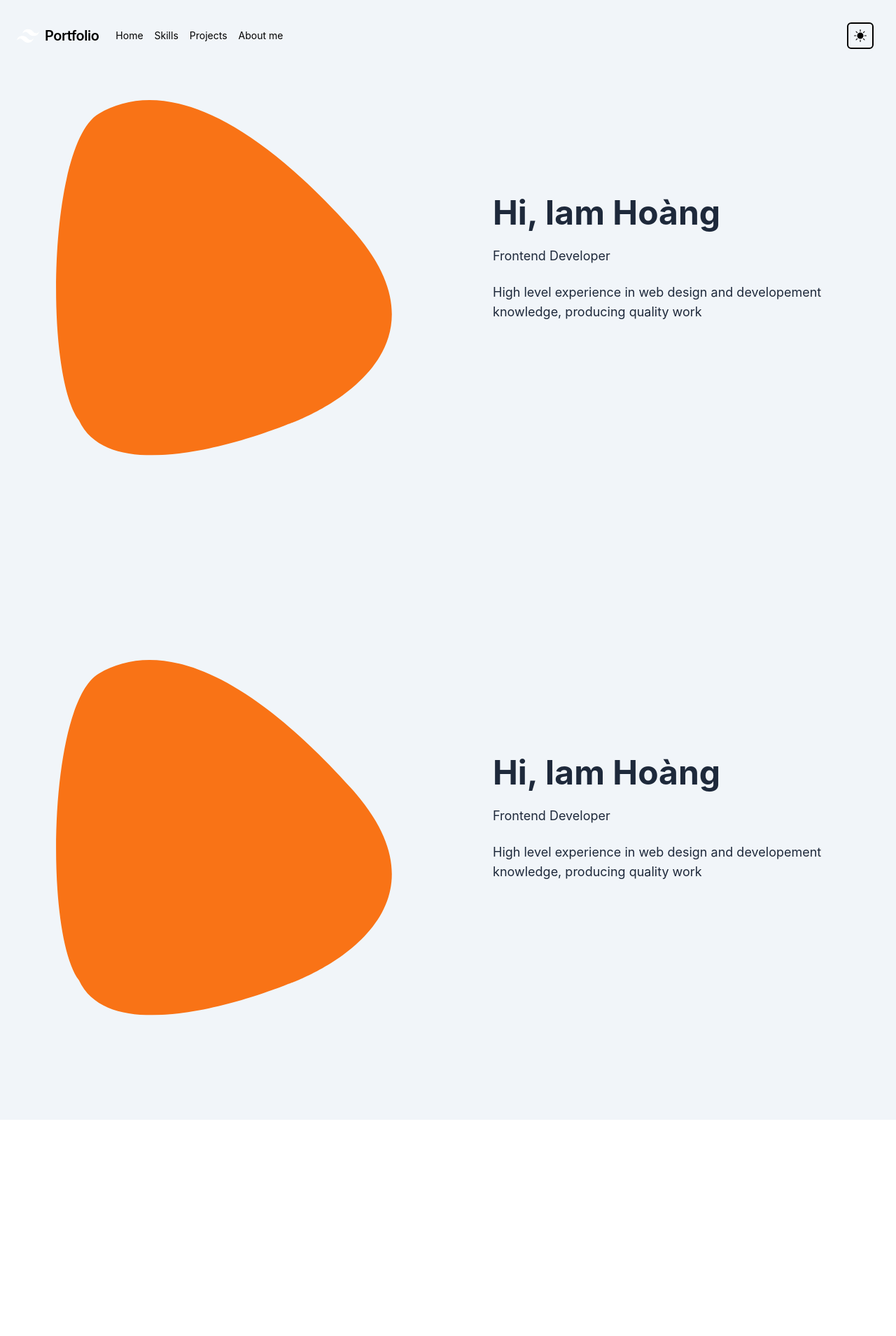
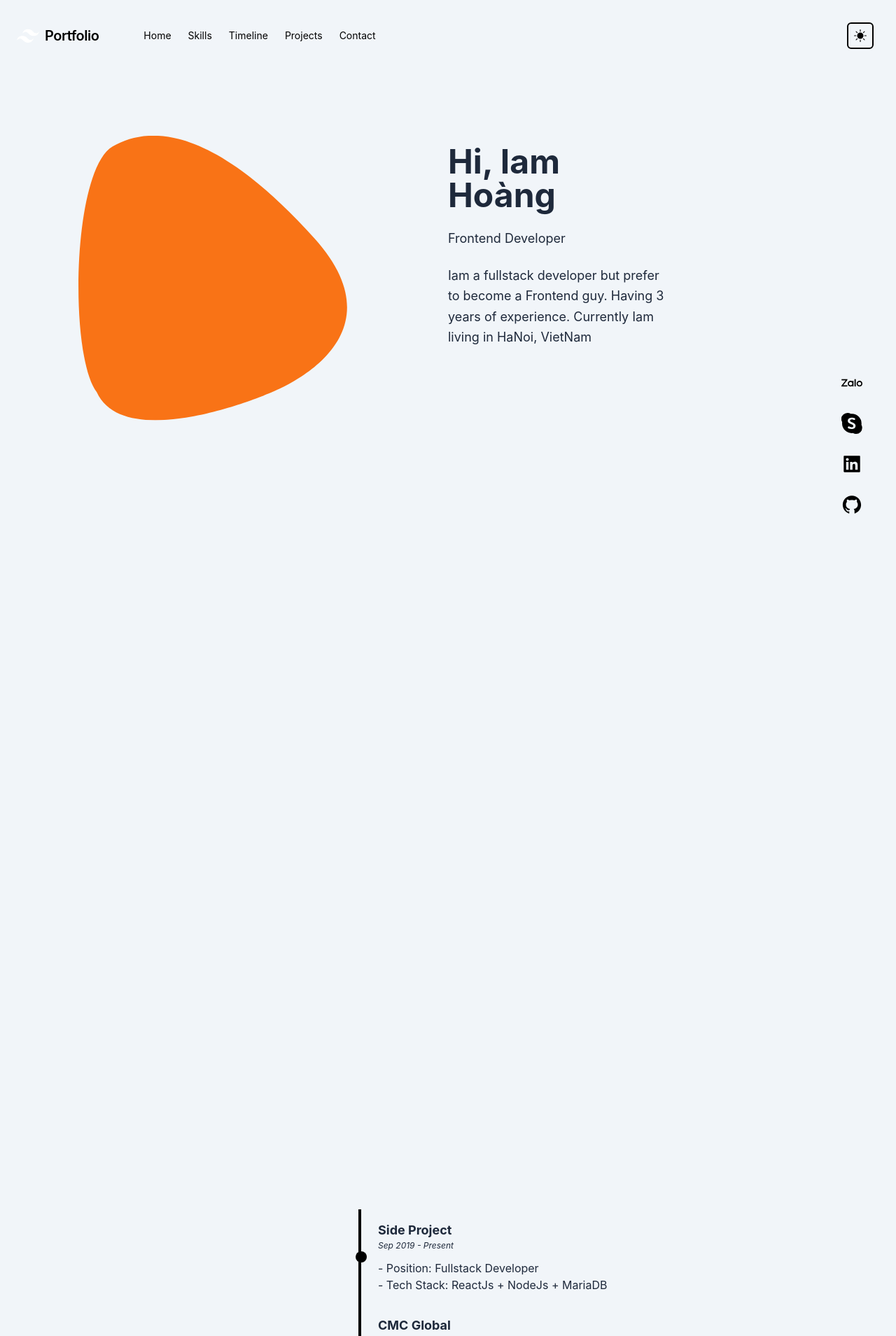
Before and after one commit to DauMoe/portfolio, a Next.js app: page / in a window 1280 px wide. Shown: the top 1909 px of the page at 70% size. Before the commit the page ends 1600 px from the top, so only its background shows below. Built offline with nearby package versions, Linux system fonts and the light colour scheme.

Commit message:
DONE Timeline

```diff
--- /dev/null
+++ b/components/Contact/index.tsx
@@ -0,0 +1,20 @@
+import { NextPage } from 'next';
+import { useGlobalContext } from '../Context';
+import { IconContext } from 'react-icons';
+import { AiFillLinkedin, AiFillGithub } from 'react-icons/ai';
+import { SiZalo } from "react-icons/si";
+import { BsSkype } from 'react-icons/bs';
+
+export const Contact: NextPage = () => {
+  const { currentMode } = useGlobalContext();
+  return(
+    <div className="fixed right-12 bottom-16">
+      <IconContext.Provider value={{size: '30', color: currentMode ? 'white' : 'black'}}>
+        <a href={"https://zalo.me/0339571946"} target="_blank"><SiZalo className="cursor-pointer"/></a>
+        <a href={"https://join.skype.com/invite/gd506hPdoeTv"} target="_blank"><BsSkype className="mt-7 cursor-pointer"/></a>
+        <a href={"https://www.linkedin.com/in/le-hoang-webdev/"} target="_blank"><AiFillLinkedin className="mt-7 cursor-pointer"/></a>
+        <a href={"https://github.com/DauMoe"} target="_blank"><AiFillGithub className="mt-7 cursor-pointer"/></a>
+      </IconContext.Provider>
+    </div>
+  )
+}
--- /dev/null
+++ b/components/Footer/index.tsx
@@ -0,0 +1,30 @@
+import { NextPage } from "next";
+import { LANG_ITEM } from "../Language";
+import bg from './../../public/black_sea.jpg';
+
+export type FooterProps = {
+  language: LANG_ITEM
+}
+
+export const Footer: NextPage<FooterProps> = ({
+  language,
+  ...props
+}) => {
+  return(
+    <div id="contact">
+      <div className="bg-slate-300 dark:bg-slate-900 h-144 relative">
+        <div className="absolute w-1/2 h-full">
+
+        </div>
+        <div className="absolute right-0 w-1/2 h-full">
+          <div className="inline-block absolute top-1/2 -translate-y-1/2 right-[15%]">
+            <p className="text-white font-medium text-4xl">(+84) 33 957 1946</p>
+          </div>
+        </div>
+      </div>
+      <div className="p-3 bg-slate-400 dark:bg-black">
+        <p className="text-black dark:text-white text-xs text-center">Lê Huy Hoàng 2022 &copy; All Right reserved</p>
+      </div>
+    </div>
+  );
+}
--- a/components/Header/index.tsx
+++ b/components/Header/index.tsx
@@ -30,7 +30,7 @@ export const Header:NextPage<HomePageProps> = ({
   }, []);
 
   return(
-    <nav className="flex items-center justify-between flex-wrap p-6 fixed top-0 z-50 w-full">
+    <nav className="flex items-center justify-between flex-wrap p-6 fixed top-0 z-50 w-full bg-slate-100 dark:bg-slate-800">
       <div className="flex items-center flex-shrink-0 text-white mr-6">
         <svg className="fill-current h-8 w-8 mr-2" width="54" height="54" viewBox="0 0 54 54" xmlns="http://www.w3.org/2000/svg"><path d="M13.5 22.1c1.8-7.2 6.3-10.8 13.5-10.8 10.8 0 12.15 8.1 17.55 9.45 3.6.9 6.75-.45 9.45-4.05-1.8 7.2-6.3 10.8-13.5 10.8-10.8 0-12.15-8.1-17.55-9.45-3.6-.9-6.75.45-9.45 4.05zM0 38.3c1.8-7.2 6.3-10.8 13.5-10.8 10.8 0 12.15 8.1 17.55 9.45 3.6.9 6.75-.45 9.45-4.05-1.8 7.2-6.3 10.8-13.5 10.8-10.8 0-12.15-8.1-17.55-9.45-3.6-.9-6.75.45-9.45 4.05z"/></svg>
         <span className="font-semibold text-xl text-black dark:text-white tracking-tight">Portfolio</span>
@@ -45,8 +45,8 @@ export const Header:NextPage<HomePageProps> = ({
       <div className="text-sm lg:flex-grow">
         {Array.isArray(language.navbarItem) && language.navbarItem.map((navItem: LANG_ITEM, index: number) => {
           return(
-            <Link href={navItem.href}>
-              <a className="block mt-4 lg:inline-block lg:mt-0 text-black dark:text-white mr-4">{navItem.content}</a>
+            <Link href={navItem.href} key={"_header_" + index}>
+              <a className={"block mt-4 lg:inline-block lg:mt-0 text-black dark:text-white " + (index === 0 ? 'ml-10' : 'ml-6')}>{navItem.content}</a>
             </Link>
           )
         })}
--- a/components/HomePage/index.tsx
+++ b/components/HomePage/index.tsx
@@ -12,9 +12,9 @@ export const HomePage: NextPage<HomePageProps> = ({
   ...props
 }) => {
   return(
-    <section className='dark:bg-slate-800 bg-slate-100 h-screen relative w-full' id="home">
+    <section className='h-screen relative w-full' id="home">
       <div className='w-1/2 h-full absolute'>
-        <div className='absolute w-3/4 top-1/2 left-1/2 -translate-x-1/2 -translate-y-1/2'>
+        <div className='absolute w-3/5 top-1/2 -translate-y-1/2 right-36'>
           <Image
             src={ellipse}
             alt="Big orange here"
@@ -22,10 +22,10 @@ export const HomePage: NextPage<HomePageProps> = ({
         </div>
       </div>
       <div className='w-1/2 h-full absolute right-0'>
-        <div className='absolute top-1/2 -translate-y-2/3 px-1/10'>
+        <div className='absolute top-1/2 -translate-y-2/3 pr-1/2'>
           <p className='text-slate-800 dark:text-white text-5xl font-bold'>{language.homePage.title}</p>
           <p className='text-slate-800 dark:text-white text-lg my-6'>{language.homePage.position}</p>
-          <p className='text-slate-800 dark:text-white text-lg'>{language.homePage.description}</p>
+          <p className='text-slate-800 dark:text-white text-lg leading-relaxed'>{language.homePage.description}</p>
         </div>
       </div>
     </section>
--- a/components/Language/en.ts
+++ b/components/Language/en.ts
@@ -1,6 +1,6 @@
 const _EN = {
   pageTitle: {
-    welcome: "Welcome"
+    welcome: "Hi"
   },
   navbarItem: [
    {
@@ -10,17 +10,42 @@ const _EN = {
       content: "Skills",
       href: "#skills"
     }, {
+      content: "Timeline",
+      href: "#timeline"
+    }, {
       content: "Projects",
       href: "#projects"
     }, {
-      content: "About me",
-      href: "#about"
+      content: "Contact",
+      href: "#contact"
     }
   ],
   homePage: {
     title: "Hi, Iam Hoàng",
     position: "Frontend Developer",
-    description: "High level experience in web design and developement knowledge, producing quality work"
+    description: `Iam a fullstack developer but prefer to become a Frontend guy. Having ${new Date().getFullYear() - 2019} years of experience. Currently Iam living in HaNoi, VietNam`
+  },
+  timelinePage: {
+    timelineTitle: 'Timeline',
+    timelineData: [
+      {
+        companyName: "Side Project",
+        range: "Sep 2019 - Present",
+        description: '<ul className="ml-2"><li>- Position: Fullstack Developer</li><li>- Tech Stack: ReactJs + NodeJs + MariaDB</li></ul>'
+      }, {
+        companyName: "CMC Global",
+        range: "May 2022 - Present",
+        description: '<ul className="ml-2"><li>- Position: Frontend Developer</li><li>- Tech Stack: NextJs + ReactJs</li></ul>'
+      }, {
+        companyName: "CDiT (under PTIT)",
+        range: "Sep 2019 - Apr 2022",
+        description: '<ul className="ml-2"><li>- Position: Fullstack Developer</li><li>- Tech Stack: NodeJs + OracleDB + AngularJs</li></ul>'
+      }, {
+        companyName: "Student at PTIT",
+        range: "Sep 2017 - Jan 2021",
+        description: '<ul className="ml-2"><li>- Major: Information Security</li><li>- Level: Bachelor</li></ul>'
+      }
+    ]
   }
 }
 
--- /dev/null
+++ b/components/Skills/index.tsx
@@ -0,0 +1,14 @@
+import { NextPage } from "next";
+import { LANG_ITEM } from "../Language";
+
+export type SkillsProps = {
+  language: LANG_ITEM
+}
+
+export const Skills: NextPage<SkillsProps> = () => {
+  return(
+    <section className="min-h-screen" id="skills">
+
+    </section>
+  )
+}
--- /dev/null
+++ b/components/Timeline/index.tsx
@@ -0,0 +1,36 @@
+import { NextPage } from "next";
+import { LANG_ITEM } from "../Language";
+
+export type TimelineProps = {
+  language: LANG_ITEM
+}
+
+export const Timeline: NextPage<TimelineProps> = ({
+  language,
+  ...props
+}) => {
+  return (
+    <section className="min-h-screen relative" id="timeline">
+      <div className="absolute w-4/10 top-1/2 h-full -translate-y-1/2">
+        <div className="absolute top-1/2 -translate-y-1/2 right-16">
+          <p className="text-slate-800 dark:text-white font-bold text-4xl">{language.timelinePage.timelineTitle}</p>
+        </div>
+      </div>
+      <div className="absolute w-6/10 right-0 h-full">
+        <div className="absolute top-1/2 -translate-y-1/2">
+          {language.timelinePage.timelineData.map((timeline: any, index: number) => {
+            return(
+              <div className="border-l-4 border-black dark:border-white relative" key={"_timeline" + index}>
+                <div className="pl-6 py-4 before:absolute before:top-1/2 before:-translate-y-1/2 before:-left-2 before:w-4 before:h-4 before:rounded-xl before:bg-black before:dark:bg-white">
+                  <p className="text-slate-800 text-lg font-bold dark:text-white">{timeline.companyName}</p>
+                  <p className="text-slate-800 text-xs italic dark:text-white">{timeline.range}</p>
+                  <div className="text-slate-800 mt-3 dark:text-white" dangerouslySetInnerHTML={{__html: timeline.description}}/>
+                </div>
+              </div>
+            )
+          })}
+        </div>
+      </div>
+    </section>
+  );
+}
--- /dev/null
+++ b/pages/_document.tsx
@@ -0,0 +1,18 @@
+import { Html, Head, Main, NextScript, DocumentContext } from 'next/document';
+
+export default function Document() {
+  return (
+    <Html className='scroll-smooth' style={{scrollBehavior:'smooth'}}>
+      <Head>
+        <meta
+          name='description'
+          content="Lê Hoàng's portfolio"
+        />
+      </Head>
+      <body>
+        <Main />
+        <NextScript />
+      </body>
+    </Html>
+  )
+}
--- a/pages/document_bk.tsx
+++ /dev/null
@@ -1,13 +0,0 @@
-import { Html, Head, Main, NextScript } from 'next/document';
-
-export default function Document() {
-  return (
-    <Html>
-      <Head />
-      <body>
-        <Main />
-        <NextScript />
-      </body>
-    </Html>
-  )
-}
--- a/pages/index.tsx
+++ b/pages/index.tsx
@@ -1,23 +1,32 @@
 import type { NextPage } from 'next'
 import Head from 'next/head'
+import { Contact } from '../components/Contact';
 import { useGlobalContext } from '../components/Context';
+import { Footer } from '../components/Footer';
 import { Header } from '../components/Header';
 import { HomePage } from '../components/HomePage'
 import { lang } from '../components/Language'
+import { Skills } from '../components/Skills';
+import { Timeline } from '../components/Timeline';
 
 const Home: NextPage = () => {
-  const { currentMode, currentLang } = useGlobalContext();
-  const language = lang(currentLang);
+  const { currentMode, currentLang }  = useGlobalContext();
+  const language                      = lang(currentLang);
 
   return(
-    <div className={'scroll-smooth ' + (currentMode ? 'dark' : '')}>
+    <div className={currentMode ? 'dark' : ''}>
       <Head>
         <title>{language.pageTitle.welcome}!</title>
         <meta property="og:title" content={language.pageTitle.welcome} key="title" />
       </Head>
-      <Header language={language}/>
-      <HomePage language={language}/>
-      <HomePage language={language}/>
+      <div className='dark:bg-slate-800 bg-slate-100'>
+        <Header language={language}/>
+        <HomePage language={language}/>
+        <Skills language={language}/>
+        <Timeline language={language}/>
+        <Footer language={language}/>
+        <Contact/>
+      </div>
     </div>
   )
 }
--- a/tailwind.config.js
+++ b/tailwind.config.js
@@ -11,7 +11,12 @@ module.exports = {
         '1/10': '10%',
         '1/5': '20%',
         '1/4': '25%',
+        '1/3': '33.33333333333333333%',
         '1/2': '50%'
+      },
+      width: {
+        '4/10': '40%',
+        '6/10': '60%'
       },
       spacing: {
         '128': '32rem',
```
Also changed, not shown: pages/index_bk.tsx (deleted, +0 -72 lines), public/black_sea.jpg (added).
